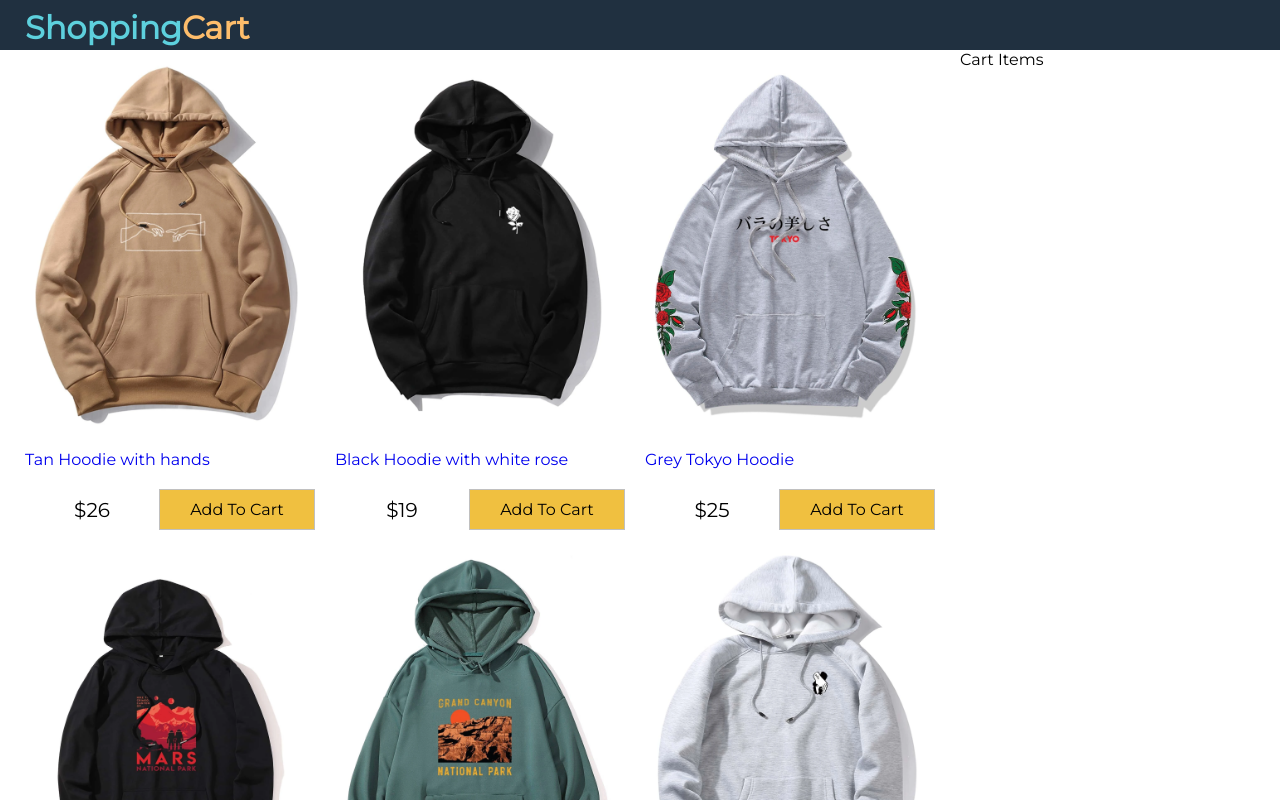
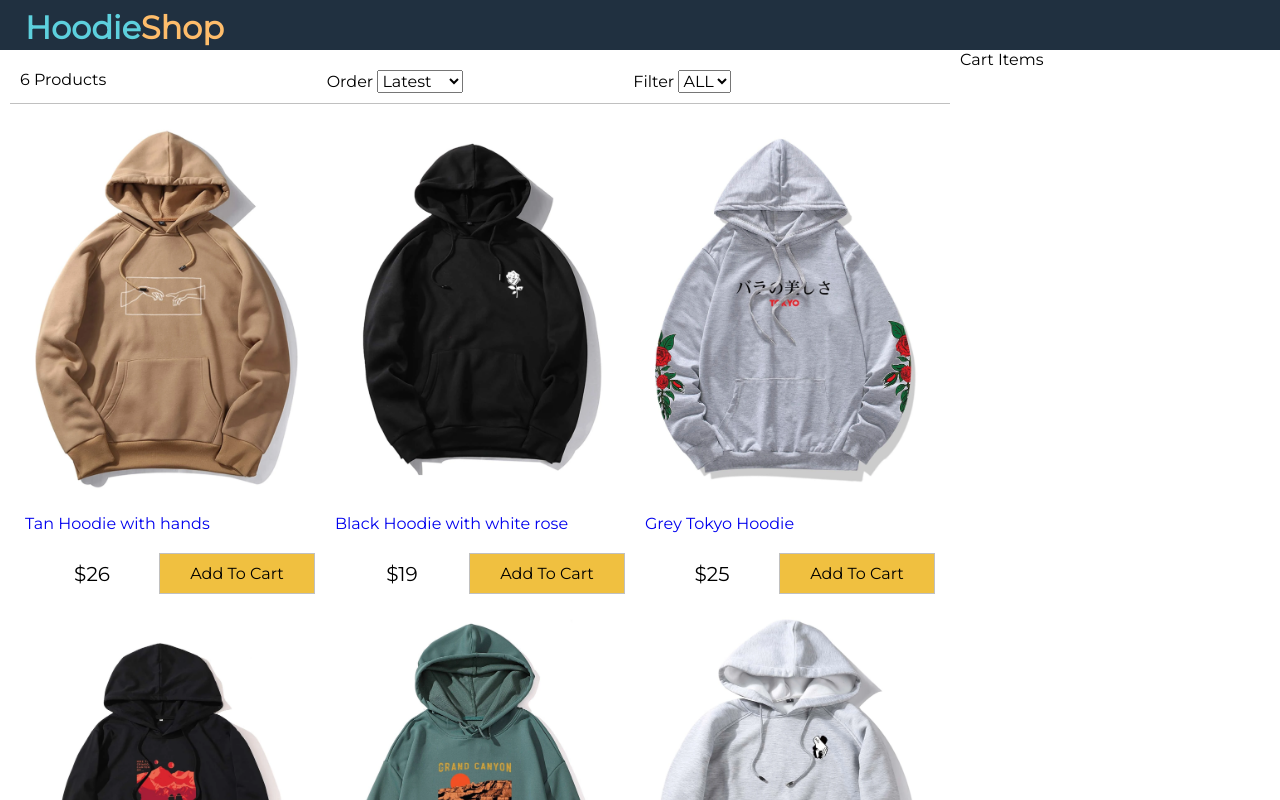
Before and after one commit to KolbeJZ/react-shopping-cart, a React (Create React App) app: page / in a window 1280 px wide. Shown: the top 800 px of the page. Built offline with nearby package versions, Linux system fonts and the light colour scheme.

Commit message:
filter component

```diff
--- a/public/index.html
+++ b/public/index.html
@@ -24,7 +24,7 @@
       work correctly both with client-side routing and a non-root public URL.
       Learn how to configure a non-root public URL by running `npm run build`.
     -->
-    <title>React App</title>
+    <title>React Shop App</title>
   </head>
   <body>
     <noscript>You need to enable JavaScript to run this app.</noscript>
--- a/src/App.js
+++ b/src/App.js
@@ -1,4 +1,5 @@
 import React from "react";
+import Filter from "./components/Filter";
 import Products from "./components/Products";
 import data from "./data.json";
 
@@ -11,15 +12,59 @@
       sort: "",
     };
   }
+
+  sortProducts = (event) => {
+    // implement
+    const sort = event.target.value;
+    console.log(event.target.value);
+    this.setState((state) => ({
+      sort: sort,
+      products: this.state.products
+      .slice()
+      .sort((a, b) =>
+        sort === "lowest"
+          ? a.price > b.price
+            ? 1
+            :-1
+          : sort === "highest"
+          ? a.price < b.price
+            ? 1
+            :-1
+          : a._id < b._id
+          ? 1
+          : -1
+      ),
+    }));
+  };
+  filterProducts = (event) => {
+    // implement
+    console.log(event.target.value);
+    if(event.target.value === ""){
+      this.setState({size: event.target.value, products: data.products});
+    } else {
+    this.setState({
+      size: event.target.value,
+      products: data.products.filter(
+      (product) => product.availableSizes.indexOf(event.target.value) >= 0
+      ),
+    });
+  }
+};
   render() {
   return (
       <div className="grid-container">
         <header>
-          <a href="/"><h1 class="a">Shopping</h1><h1 class="b">Cart</h1></a>
+          <a href="/"><h1 class="a">Hoodie</h1><h1 class="b">Shop</h1></a>
         </header>
         <main>
           <div className="content">
             <div className="main">
+              <Filter count={this.state.products.length}
+                size={this.state.size}
+                sort={this.state.sort}
+                filterProducts={this.filterProducts}
+                sortProducts={this.sortProducts}
+              ></Filter>
               <Products products={this.state.products}></Products>
             </div>
             <div className="sidebar">Cart Items</div>
--- /dev/null
+++ b/src/components/Filter.js
@@ -0,0 +1,31 @@
+import React, { Component } from 'react'
+
+export default class Filter extends Component {
+    render() {
+        return (
+            <div className="filter">
+                <div className="filter-result">{this.props.count} Products</div>
+                <div className="filter-sort">
+                    Order{" "}
+                    <select value={this.props.sort} onChange={this.props.sortProducts}>
+                        <option>Latest</option>
+                        <option value="lowest">Lowest</option>
+                        <option value="highest">Highest</option>
+                    </select>
+                </div>
+                <div className="filter-size">
+                Filter{" "}
+                    <select value={this.props.size} onChange={this.props.filterProducts}>
+                        <option value="">ALL</option>
+                        <option value="XS">XS</option>
+                        <option value="S">S</option>
+                        <option value="M">M</option>
+                        <option value="L">L</option>
+                        <option value="XL">XL</option>
+                        <option value="XXL">XXL</option>
+                    </select>
+                </div>
+            </div>
+        )
+    }
+}
--- a/src/components/Products.js
+++ b/src/components/Products.js
@@ -1,4 +1,4 @@
-import React, { Component } from 'react'
+import React, { Component } from "react";
 import formatCurrency from "../util";
 
 export default class Products extends Component {
--- a/src/data.json
+++ b/src/data.json
@@ -6,7 +6,7 @@
         "title": "Tan Hoodie with hands",
         "description": "Hoodies for any Season!",
         "availableSizes": ["X", "L", "XL", "XXL"],
-        "price": 25.99
+        "price": 26
       },
       {
         "_id": "hoodie2",
@@ -14,7 +14,7 @@
         "title": "Black Hoodie with white rose",
         "description": "Hoodies for any Season!",
         "availableSizes": ["X", "M", "L"],
-        "price": 18.99
+        "price": 19
       },
       {
         "_id": "hoodie3",
@@ -22,15 +22,15 @@
         "title": "Grey Tokyo Hoodie",
         "description": "Hoodies for any Season!",
         "availableSizes": ["X", "M", "L"],
-        "price": 24.99
+        "price": 25
       },
       {
         "_id": "hoodie4",
         "image": "/images/blackmars.webp",
         "title": "Black Mars Hoodie",
         "description": "Hoodies for any Season!",
-        "availableSizes": ["XL"],
-        "price": 26.99
+        "availableSizes": ["XL", "S"],
+        "price": 27
       },
       {
         "_id": "hoodie5",
@@ -38,15 +38,15 @@
         "title": "Green Grand Canyon Hoodie",
         "description": "Hoodies for any Season!",
         "availableSizes": ["X", "L", "XL"],
-        "price": 39.99
+        "price": 40
       },
       {
         "_id": "hoodie6",
         "image": "/images/greyhands.webp",
         "title": "Grey Hoodie with holding hands",
         "description": "Hoodies for any Season!",
-        "availableSizes": ["XL", "XXL"],
-        "price": 29.99
+        "availableSizes": ["XL", "XXL", "XS"],
+        "price": 30
       }
     ]
   }
--- a/src/index.css
+++ b/src/index.css
@@ -122,3 +122,14 @@
 .button.primary{
   background-color: #f0c040;
 }
+/* Filter */
+.filter {
+  display: flex;
+  justify-content: space-between;
+  padding: 1rem;
+  margin: 1rem;
+  border-bottom: 0.1rem #c0c0c0 solid;
+}
+.filter div{
+  flex: 1;
+}
```
